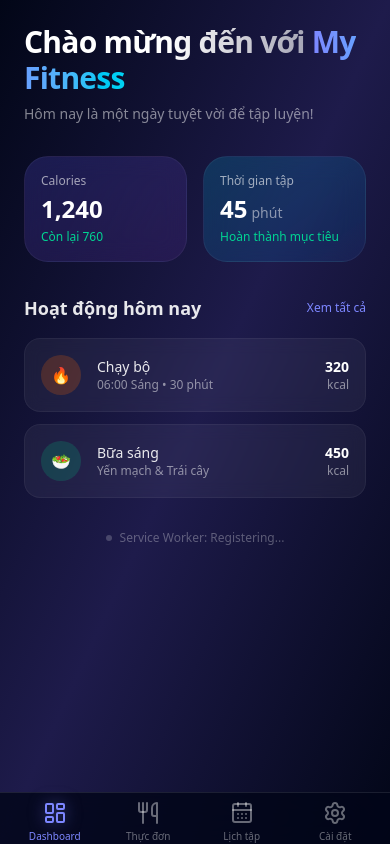
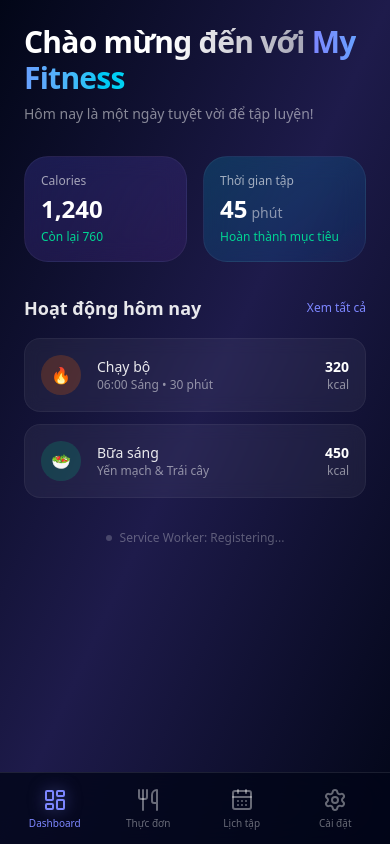
Before and after one commit to nguyenduongit/my-fitness, a Next.js app: page / in a window 390 px wide. Built offline with nearby package versions, Linux system fonts and the light colour scheme.

Commit message:
fix: update layout with safe-area support for mobile

```diff
--- a/src/components/BottomNav.tsx
+++ b/src/components/BottomNav.tsx
@@ -15,10 +15,12 @@ export default function BottomNav() {
   const pathname = usePathname();
 
   return (
-    <nav className="fixed bottom-0 left-0 right-0 z-50 overflow-visible border-t border-white/10 bg-slate-950/80 backdrop-blur-xl after:absolute after:inset-x-0 after:top-full after:h-[env(safe-area-inset-bottom)] after:bg-slate-950/80 after:content-['']">
+    <nav
+      className="fixed bottom-0 left-0 right-0 z-50 border-t border-white/10 bg-slate-950/80 backdrop-blur-xl"
+      style={{ height: "calc(4.5rem + env(safe-area-inset-bottom))" }}
+    >
       <div
-        className="flex items-center justify-around px-2 pt-2"
-        style={{ paddingBottom: 0 }}
+        className="flex h-[4.5rem] items-center justify-around px-2"
       >
         {navItems.map((item) => {
           const isActive = pathname === item.href;
```
